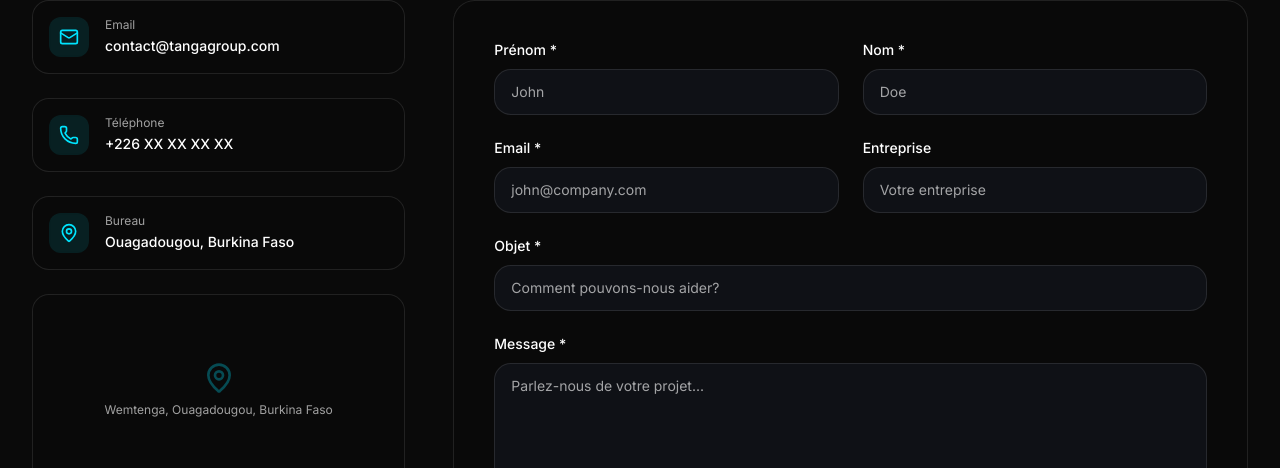
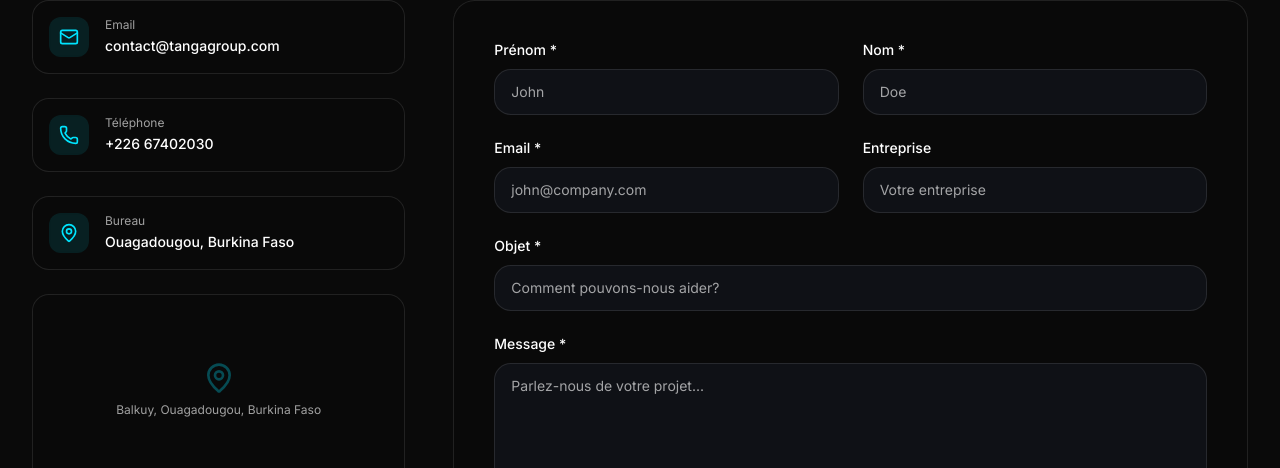
Before and after one commit to AmstaLabestar/tanga-group-website, a Next.js app: page /contact in a window 1280 px wide. Shown: the part 551-1019 px from the top of the page. Built offline with nearby package versions, Linux system fonts and the light colour scheme.

Commit message:
revue et correction de la page contact

```diff
--- a/src/app/contact/page.tsx
+++ b/src/app/contact/page.tsx
@@ -30,7 +30,7 @@ const contactInfo = [
   {
     icon: <Phone className="w-5 h-5" />,
     label: "Téléphone",
-    value: "+226 XX XX XX XX",
+    value: "+226 67402030",
     href: "tel:+22667402030",
   },
   {
@@ -99,7 +99,7 @@ export default function ContactPage() {
               <div className="text-center">
                 <MapPin className="w-8 h-8 text-cyan/30 mx-auto mb-2" />
                 <p className="text-xs text-muted-foreground">
-                  Wemtenga, Ouagadougou, Burkina Faso
+                  Balkuy, Ouagadougou, Burkina Faso
                 </p>
               </div>
             </div>
```
